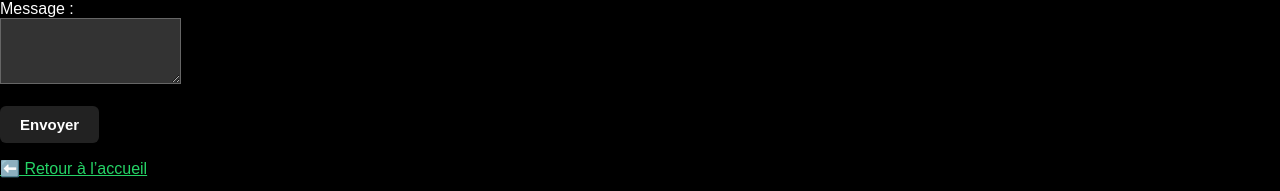
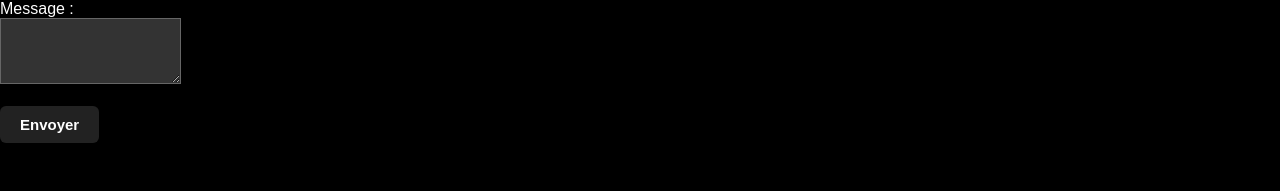
Before and after one commit to LIVABLOM/LIVABLOM, a Jekyll site: the page built from blom.md, in a window 1280 px wide. Shown: the part 1503-1694 px from the top of the page. Built offline with Jekyll 4.4.1, drawn with Linux system fonts in a browser that asks for light colours; after the commit the page ends 1646 px from its top, so only the background shows below that.

Commit message:
Update blom.md

```diff
--- a/blom.md
+++ b/blom.md
@@ -4,6 +4,12 @@
 ---
 
 <style>
+  <div style="position: absolute; top: 20px; right: 20px;">
+  <a href="index.md" style="background-color: #222; color: white; padding: 10px 20px; border-radius: 6px; text-decoration: none; font-weight: bold; font-size: 14px;">
+    Accueil
+  </a>
+</div>
+
   body {
     background-color: black;
     color: white;
@@ -127,5 +133,3 @@
     Envoyer
   </button>
 </form>
-
-[⬅️ Retour à l’accueil](index.md)
```
